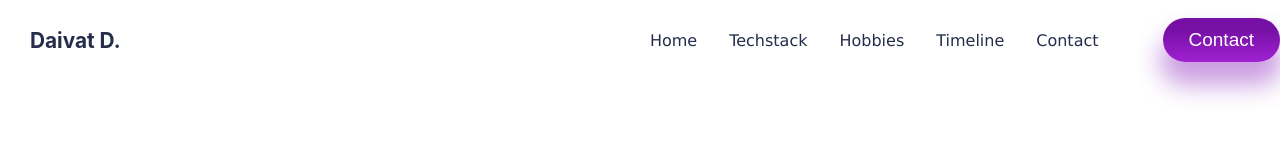
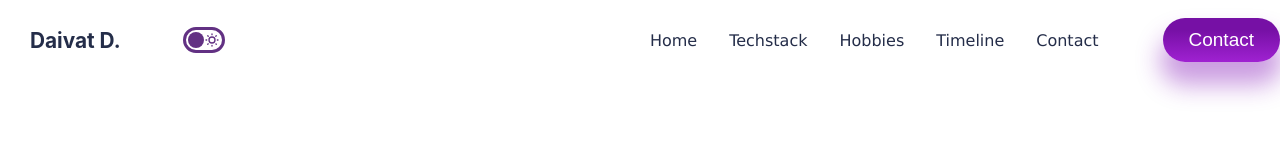
Before and after one commit to daivat9228/daivatportfolio, a React (Create React App) app: page / in a window 1280 px wide. Shown: the top 160 px of the page. Built offline with nearby package versions, Linux system fonts and the light colour scheme.

Commit message:
toggle add

```diff
--- a/src/App.css
+++ b/src/App.css
@@ -7,6 +7,7 @@
   --purpleultralight: rgb(238, 210, 255);
   --boxShadow: 0px 19px 60px rgba(71, 42, 90, 0.349);
   --purpleCard: rgba(113, 3, 187, 0.295);
+  --smboxShadow: -79px 51px 60px rgba(90, 64, 102, 0.185);
 }
 
 .App{
--- a/src/App.js
+++ b/src/App.js
@@ -10,6 +10,7 @@ import Footer from "./components/Footer";
 
 
 function App() {
+
   return (
     <>
     <div className="App">
--- /dev/null
+++ b/src/Context.js
@@ -0,0 +1,21 @@
+// import { createContext,useReducer } from "react";
+
+// export const themeContext = createContext();
+
+// const initialState = {darkMode: false};
+
+// const  themeReducer = (state, action) => {
+//     switch (action.type){
+//         case "toggle":
+//             return {darkMode: !state.darkMode};
+//             default:
+//             return state;
+//     }
+// };
+
+// export const ThemeProvider = (props) => {
+//     const [state,dispatch]= useReducer(themeReducer, initialState);
+//     return (
+//         <themeContext.Provider value={{state,dispatch}}>{props.children}</themeContext.Provider>
+//     )
+// }
--- a/src/components/Contact.css
+++ b/src/components/Contact.css
@@ -52,7 +52,7 @@ textarea{
         justify-content: center;
         align-items: center;
         gap: 5rem;
-        height: 60rem;
+        height: 70rem;
     }
     .c-right .user{
         width: 16rem;
--- a/src/components/Footer.css
+++ b/src/components/Footer.css
@@ -26,6 +26,6 @@
     .f-content{
       transform: scale(.6);
       gap: 20px;
-      bottom: 4.5rem;
+      bottom: -0.5rem;
     }
   }
--- a/src/components/Navbar.jsx
+++ b/src/components/Navbar.jsx
@@ -1,13 +1,14 @@
 import React from 'react';
 import './Navbar.css';
 import {Link} from "react-scroll";
+import Toggle from "./toggle/Toggle"
 
 function Navbar() {
   return (
     <div className="n-wrapper">
         <div className="n-left">
                 <div className="n-name">Daivat D.</div>
-                {/* <span>Toggle</span> */}
+                <Toggle/>
             </div>
             <div className="n-right">
                 <div className="n-list">
--- /dev/null
+++ b/src/components/toggle/Toggle.css
@@ -0,0 +1,21 @@
+.toggle{
+    display: flex;
+    justify-content: space-between;
+    border: 3px solid var(--purple);
+    border-radius: 1rem;
+    position: relative;
+    padding: 2px;
+    cursor: pointer;
+}
+
+.toggle > *{
+    width: 1rem;
+    height: 1rem;
+    color: var(--purple);
+}
+
+.t-button{
+    border-radius: 100%;
+    background: var(--purple);
+    position: absolute;
+}
--- /dev/null
+++ b/src/components/toggle/Toggle.jsx
@@ -0,0 +1,29 @@
+import React from 'react';
+import "./Toggle.css";
+import Sun from "@iconscout/react-unicons/icons/uil-sun";
+import Moon from "@iconscout/react-unicons/icons/uil-moon";
+// import { useContext } from 'react';
+// import { themeContext } from '../../Context';
+
+
+const Toggle = () => {
+
+    // const theme = useContext(themeContext);
+    // const darkMode = theme.state.darkMode;
+    // const handleClick = () => {
+    //     theme.dispatch({type: 'toggle'})
+    // }
+  return (
+    <div className="toggle">
+        <Moon/>
+        <Sun/>
+        <div className="t-button"
+
+        /*style={darkMode ? { left: "2px" } : { right: "2px" }} */  >
+
+        </div>
+    </div>
+  )
+}
+
+export default Toggle;
```
